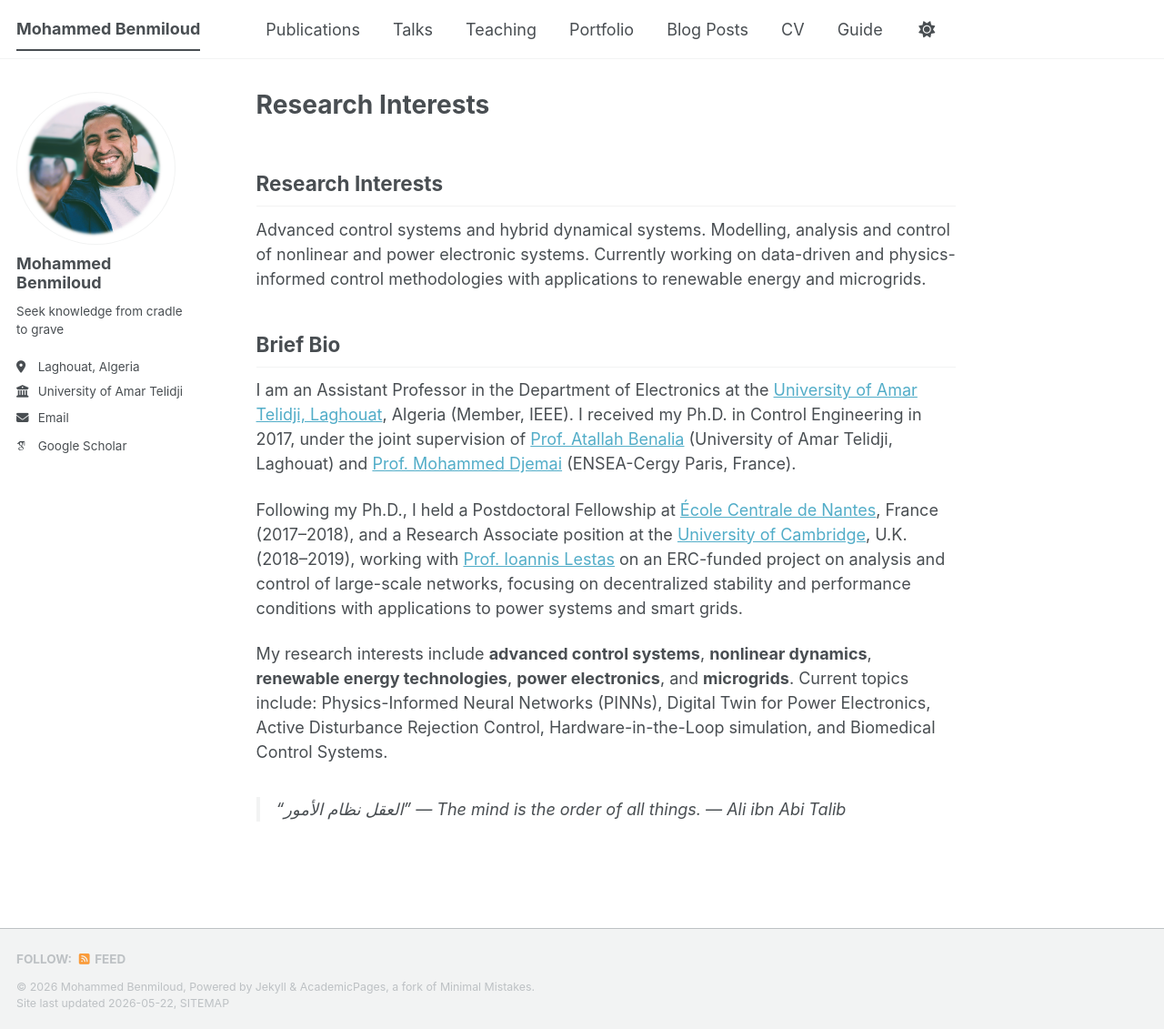
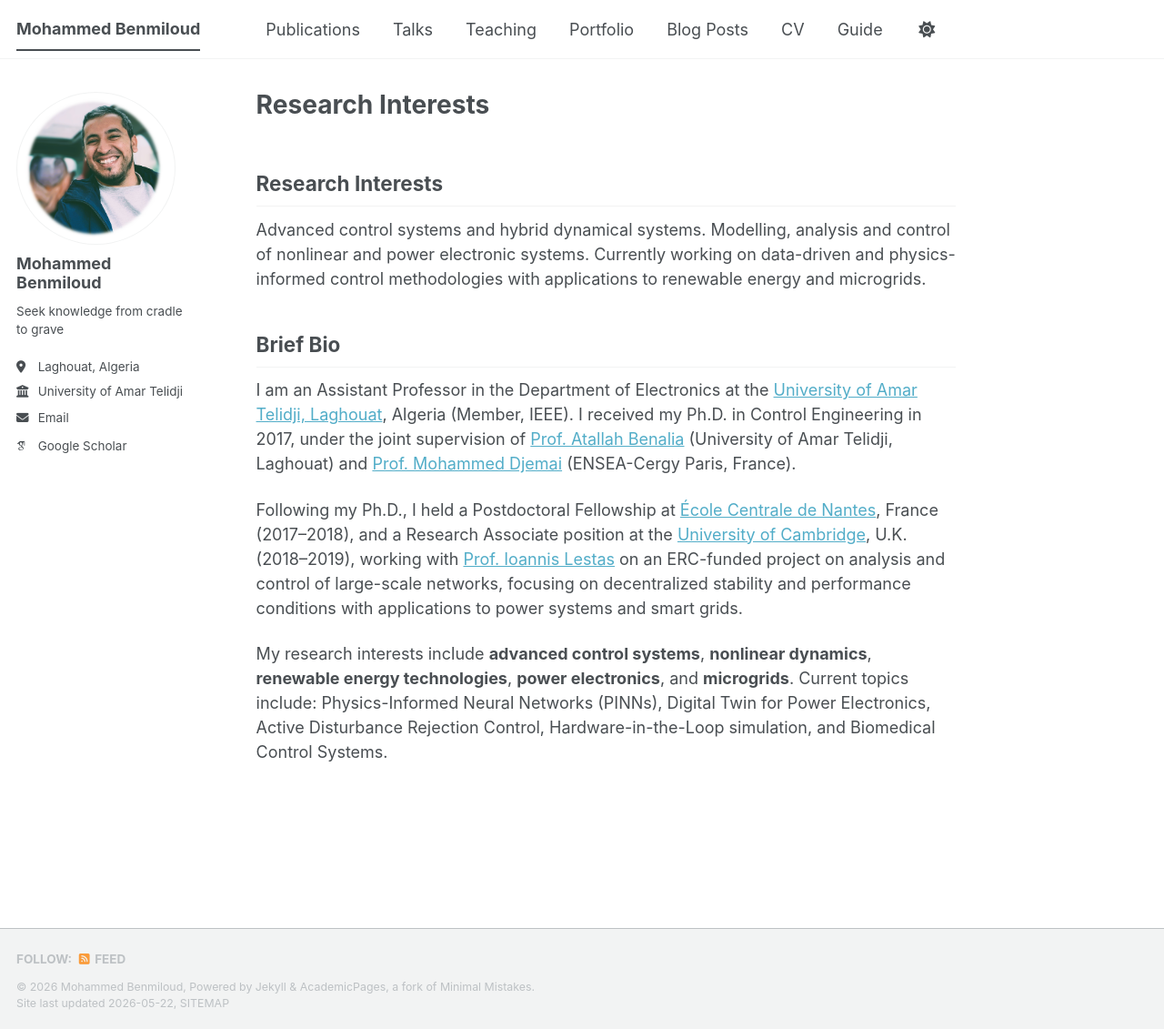
Before and after one commit to medbenmiloud/medbenmiloud.github.io, a Jekyll site: the page built from _pages/about.md, in a window 1280 px wide and 1131 px high. Shown: the whole window at 91% size. Built offline with Jekyll 4.4.1, drawn with Linux system fonts in a browser that asks for light colours; some web fonts are replaced; a script bundle is joined from its source files by our own code; library files that are not in the unit come from our copies; our own code applies the rules of GitHub Pages for plain Markdown files.

Commit message:
Update about.md

```diff
--- a/_pages/about.md
+++ b/_pages/about.md
@@ -14,23 +14,9 @@ Currently working on data-driven and physics-informed control
 methodologies with applications to renewable energy and microgrids.
 
 ## Brief Bio
-I am an Assistant Professor in the Department of Electronics at the
-[University of Amar Telidji, Laghouat](https://www.lagh-univ.dz),
-Algeria (Member, IEEE). I received my Ph.D. in Control Engineering
-in 2017, under the joint supervision of
-[Prof. Atallah Benalia](https://scholar.google.com/citations?user=BQDkUg8AAAAJ)
-(University of Amar Telidji, Laghouat) and
-[Prof. Mohammed Djemai](https://scholar.google.com/citations?user=ApP9SGcAAAAJ)
-(ENSEA-Cergy Paris, France).
+I am an Assistant Professor in the Department of Electronics at the [University of Amar Telidji, Laghouat](https://www.lagh-univ.dz), Algeria (Member, IEEE). I received my Ph.D. in Control Engineering in 2017, under the joint supervision of [Prof. Atallah Benalia](https://scholar.google.com/citations?user=BQDkUg8AAAAJ) (University of Amar Telidji, Laghouat) and [Prof. Mohammed Djemai](https://scholar.google.com/citations?user=ApP9SGcAAAAJ) (ENSEA-Cergy Paris, France).
 
-Following my Ph.D., I held a Postdoctoral Fellowship at
-[École Centrale de Nantes](https://www.ec-nantes.fr/), France
-(2017–2018), and a Research Associate position at the
-[University of Cambridge](https://www.cam.ac.uk/), U.K. (2018–2019),
-working with [Prof. Ioannis Lestas](https://scholar.google.com/citations?user=AXz9SEoAAAAJ)
-on an ERC-funded project on analysis and control of large-scale networks,
-focusing on decentralized stability and performance conditions with
-applications to power systems and smart grids.
+Following my Ph.D., I held a Postdoctoral Fellowship at [École Centrale de Nantes](https://www.ec-nantes.fr/), France (2017–2018), and a Research Associate position at the [University of Cambridge](https://www.cam.ac.uk/), U.K. (2018–2019), working with [Prof. Ioannis Lestas](https://scholar.google.com/citations?user=AXz9SEoAAAAJ) on an ERC-funded project on analysis and control of large-scale networks, focusing on decentralized stability and performance conditions with applications to power systems and smart grids.
 
 My research interests include **advanced control systems**,
 **nonlinear dynamics**, **renewable energy technologies**,
@@ -38,6 +24,3 @@ My research interests include **advanced control systems**,
 Physics-Informed Neural Networks (PINNs), Digital Twin for Power
 Electronics, Active Disturbance Rejection Control, Hardware-in-the-Loop
 simulation, and Biomedical Control Systems.
-
-
-> *"العقل نظام الأمور"* — The mind is the order of all things. — Ali ibn Abi Talib
```
